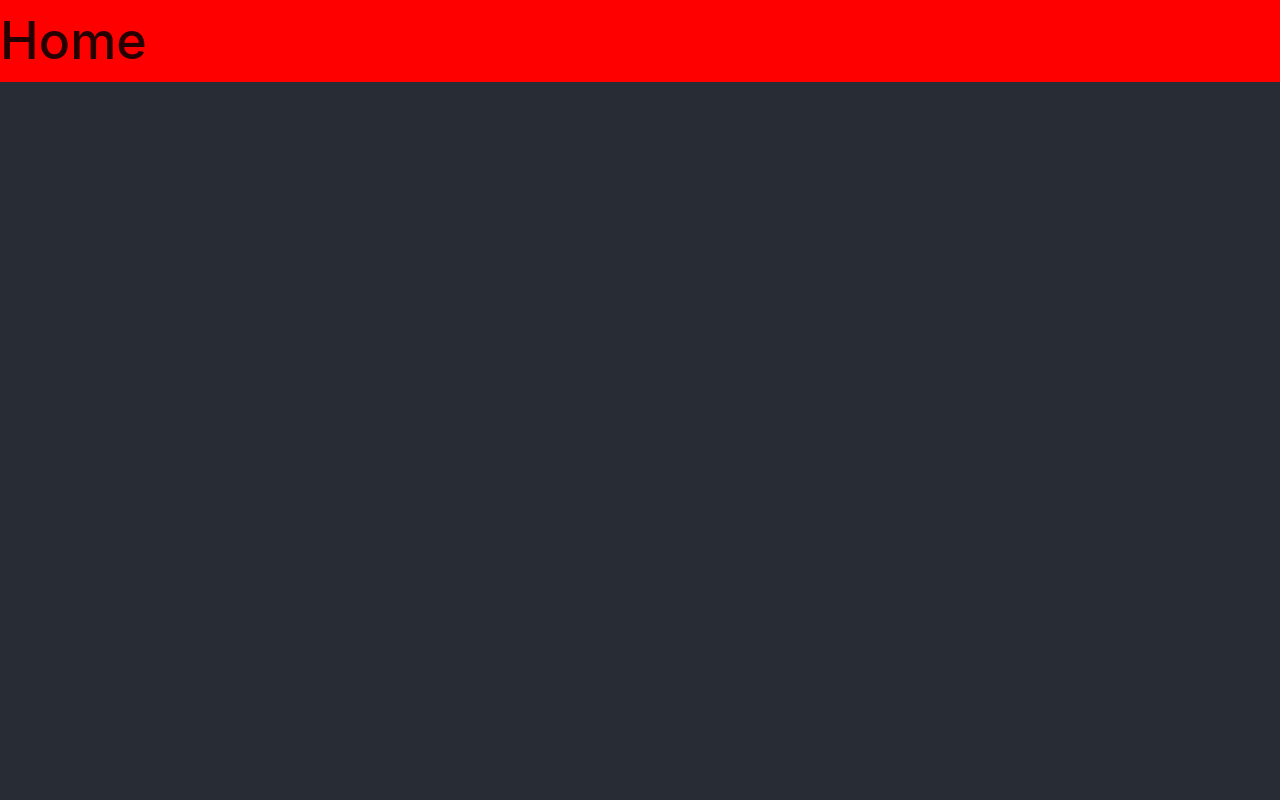
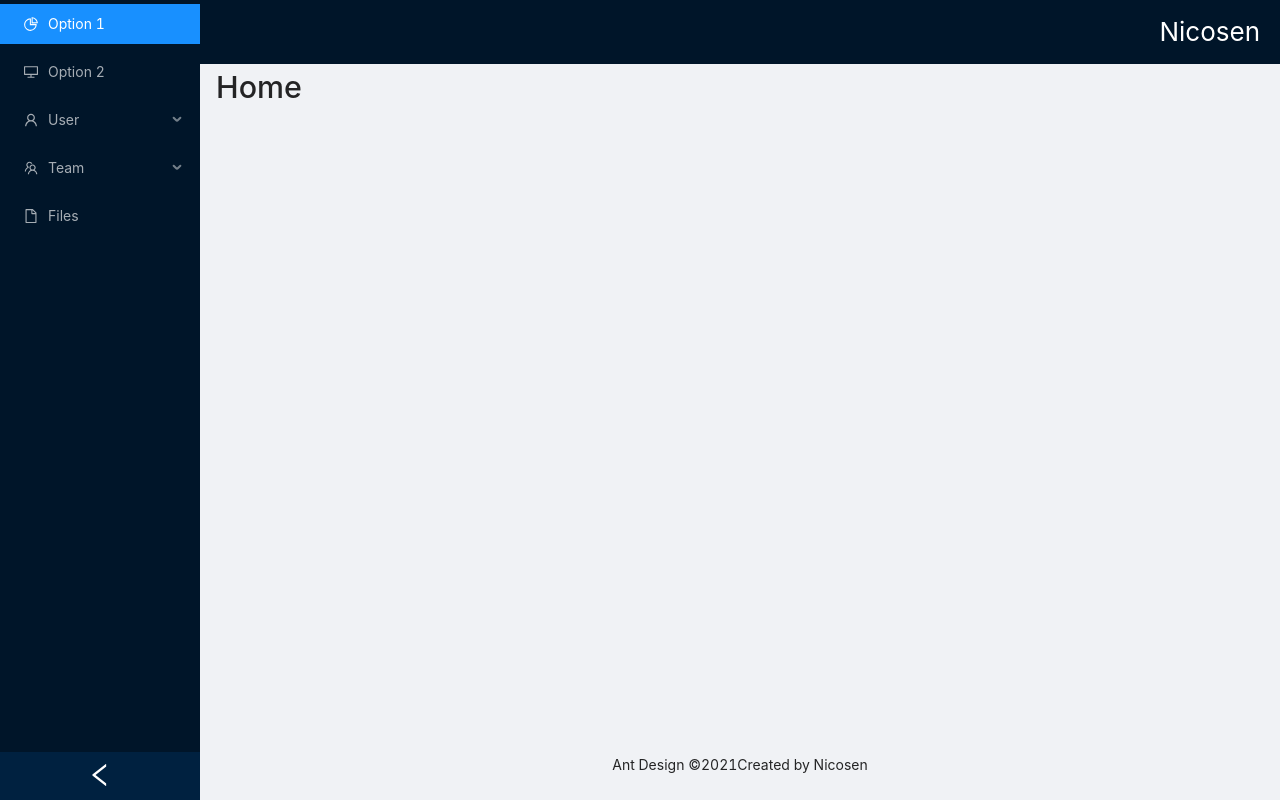
Before and after one commit to Nisenco/react_fastapi, a React app in the folder frontend/: page / in a window 1280 px wide. Built offline with nearby package versions, Linux system fonts and the light colour scheme.

Commit message:
'添加页面布局'

```diff
--- a/frontend/src/App.css
+++ b/frontend/src/App.css
@@ -11,7 +11,7 @@
 }
 
 #app,.header{
-  background-color: #282c34;
+  background-color: #fff;
   min-height: 100vh;
   font-size: calc(10px + 2vmin);
   color: white;
--- a/frontend/src/pages/home/index.js
+++ b/frontend/src/pages/home/index.js
@@ -1,10 +1,13 @@
-import React,{useState} from 'react'
+import React, {useState} from 'react'
+import LayoutIndex from '../layout'
 import './home.scss'
 
-export default function Home(props){
+export default function Home(props) {
 
 
     return <div className="home-container">
-        <h1>Home</h1>
+        <LayoutIndex>
+            <h1>Home</h1>
+        </LayoutIndex>
     </div>
 }
--- /dev/null
+++ b/frontend/src/pages/layout/index.js
@@ -0,0 +1,65 @@
+import React, {useState} from 'react';
+import {Layout, Menu, Breadcrumb} from "antd"
+import {
+    DesktopOutlined,
+    PieChartOutlined,
+    FileOutlined,
+    TeamOutlined,
+    UserOutlined,
+} from '@ant-design/icons';
+
+const {Header, Content, Footer, Sider} = Layout;
+const {SubMenu} = Menu;
+
+function LauoutIndex(props) {
+    const [collapsed, SetCollapsed] = useState(false);
+    const onCollapse = collapsed => {
+        console.log(collapsed);
+        SetCollapsed(collapsed)
+    };
+    return (<div className="layout-container">
+        <Layout style={{minHeight: '100vh'}}>
+            <Sider collapsible collapsed={collapsed} onCollapse={onCollapse}>
+                <div className="logo"/>
+                <Menu theme="dark" defaultSelectedKeys={['1']} mode="inline">
+                    <Menu.Item key="1" icon={<PieChartOutlined/>}>
+                        Option 1
+                    </Menu.Item>
+                    <Menu.Item key="2" icon={<DesktopOutlined/>}>
+                        Option 2
+                    </Menu.Item>
+                    <SubMenu key="sub1" icon={<UserOutlined/>} title="User">
+                        <Menu.Item key="3">Tom</Menu.Item>
+                        <Menu.Item key="4">Bill</Menu.Item>
+                        <Menu.Item key="5">Alex</Menu.Item>
+                    </SubMenu>
+                    <SubMenu key="sub2" icon={<TeamOutlined/>} title="Team">
+                        <Menu.Item key="6">Team 1</Menu.Item>
+                        <Menu.Item key="8">Team 2</Menu.Item>
+                    </SubMenu>
+                    <Menu.Item key="9" icon={<FileOutlined/>}>
+                        Files
+                    </Menu.Item>
+                </Menu>
+            </Sider>
+            <Layout className="site-layout">
+                <Header className="site-layout-background" style={{padding: 0}}>
+                    <div style={{float:'right',color:'white',marginRight:20}}>Nicosen</div>
+                </Header>
+                <Content style={{margin: '0 16px'}}>
+                    {/*<Breadcrumb style={{margin: '16px 0'}}>*/}
+                    {/*    <Breadcrumb.Item>User</Breadcrumb.Item>*/}
+                    {/*    <Breadcrumb.Item>Bill</Breadcrumb.Item>*/}
+                    {/*</Breadcrumb>*/}
+                    {/*<div className="site-layout-background" style={{padding: 24, minHeight: 360}}>*/}
+                    {/*    Bill is a cat.*/}
+                    {/*</div>*/}
+                    {props.children}
+                </Content>
+                <Footer style={{textAlign: 'center'}}>Ant Design ©2021Created by Nicosen</Footer>
+            </Layout>
+        </Layout>
+    </div>)
+}
+
+export default LauoutIndex
--- /dev/null
+++ b/frontend/src/pages/layout/layout.scss
@@ -0,0 +1,5 @@
+.layout-container{
+  width: 100%;
+  min-height: 100vh;
+  overflow: hidden;
+}
--- a/frontend/src/pages/login/login.scss
+++ b/frontend/src/pages/login/login.scss
@@ -5,7 +5,7 @@
   display: flex;
   justify-content: center;
   .login-form {
-    width: 20%;
+    width: 450px;
     margin-top: 15%;
     .ant-form{
       box-shadow: 10px 8px 5px #ece7e7;
```
